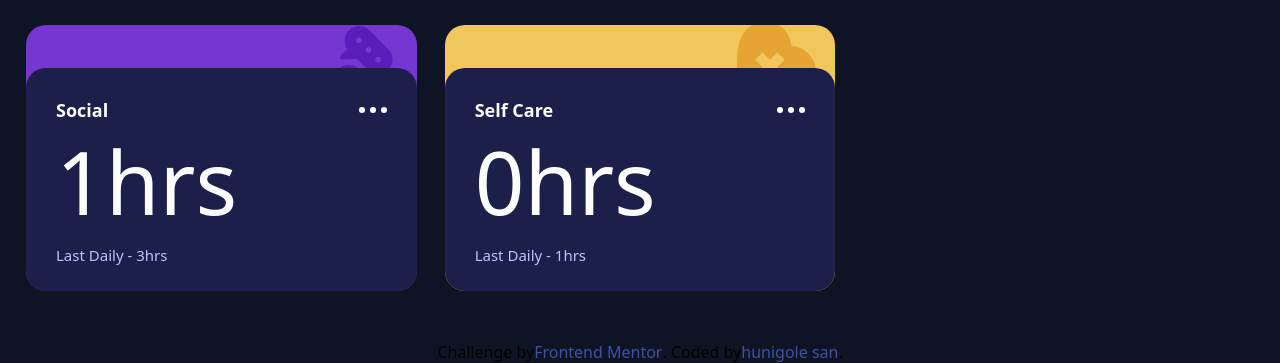
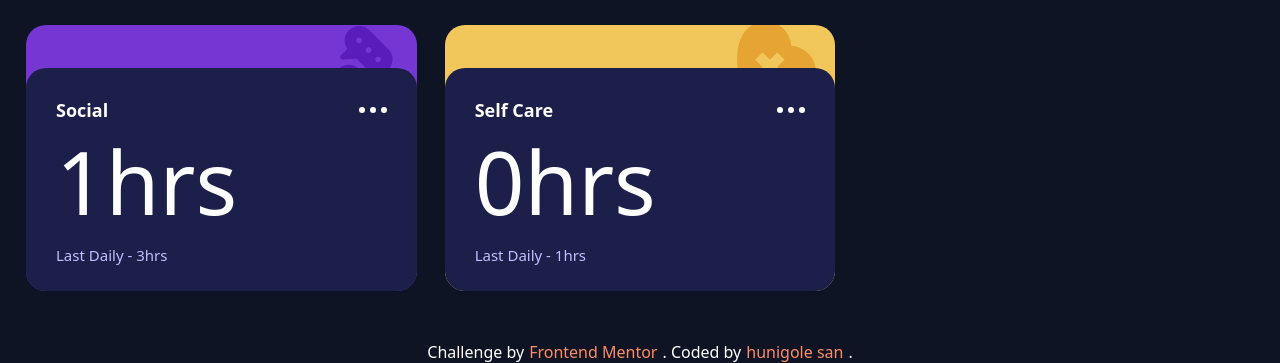
Before and after one commit to HunigoleSan/time-tracking-dashboard, a plain HTML site: page index.html in a window 1280 px wide. Shown: the part 654-1017 px from the top of the page. Drawn offline with Linux system fonts and the light colour scheme.

Commit message:
modificando attribution

```diff
--- a/css/style.css
+++ b/css/style.css
@@ -1,6 +1,12 @@
-.attribution { font-size: 1.6rem; text-align: center; }
-.attribution a { color: hsl(228, 45%, 44%); }
+.attribution {
+    font-size: 1.6rem; text-align: center;
+    color: white;
+    gap: .5rem;
+}
+.attribution a {
+    color: var(--Light-orange);
 
+}
 
 .flex{
     display:flex;
@@ -223,13 +229,7 @@ body{
         width: auto;
         grid-template-columns: repeat(4,310px);
     }
-    .attribution{
-        color: white;
-        gap: .5rem;
-    }
-    .attribution > a{
-        color: var(--Light-orange);
-    }
+
 
 
 }
```
